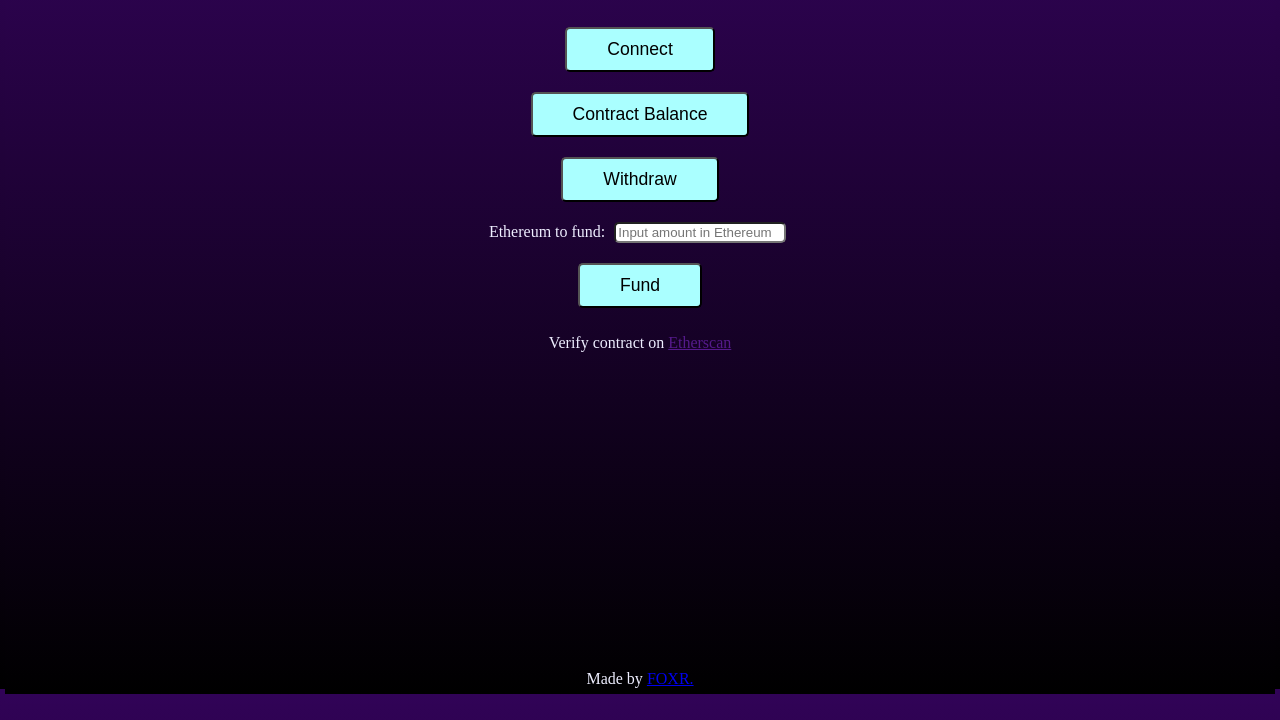
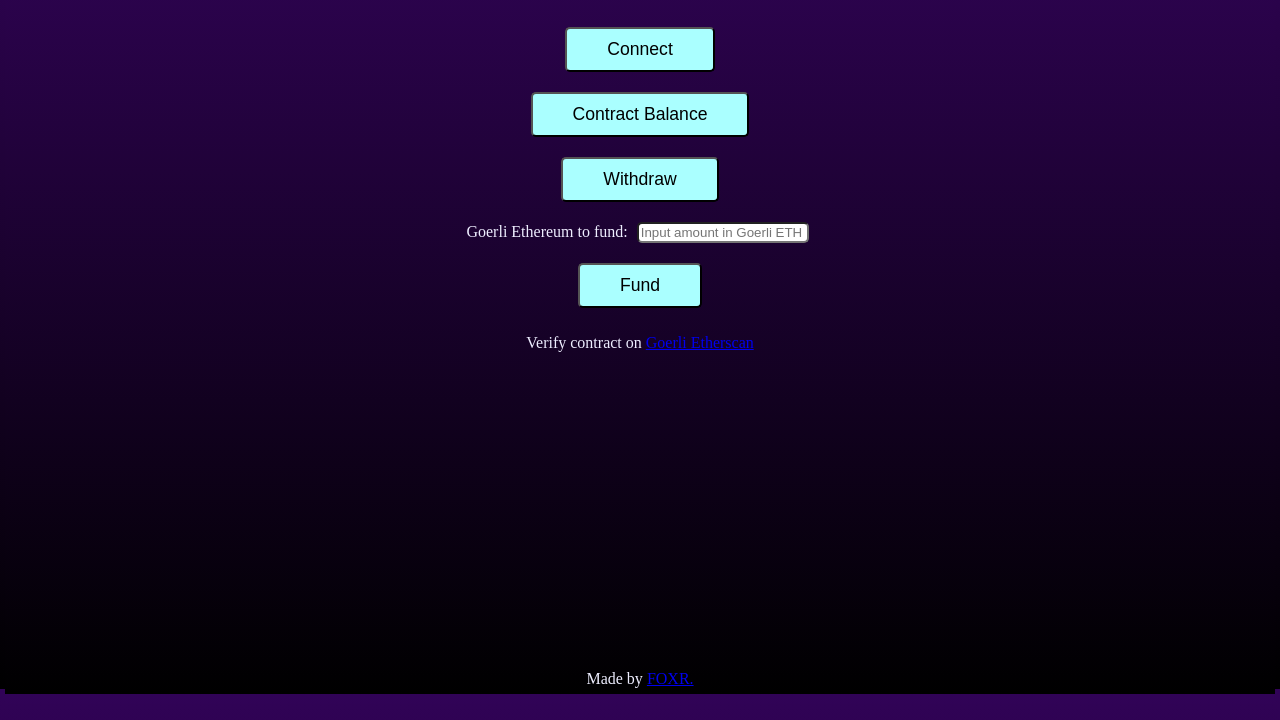
Before and after one commit to fox-backup/html-fund-me, a website with bundled scripts: page index.html in a window 1280 px wide. Shown: the part 111-831 px from the top of the page. Built offline with nearby package versions, Linux system fonts and the light colour scheme.

Commit message:
Fix network naming

```diff
--- a/index.html
+++ b/index.html
@@ -17,13 +17,13 @@
             <button class="contract-buttons" id="getBalanceButton">Contract Balance</button>
             <button class="contract-buttons" id="withdrawButton">Withdraw</button>
             <div class="input-label">
-                <label for="eth-amount">Ethereum to fund:</label>
-                <input type="text" placeholder="Input amount in Ethereum" id="eth-amount" name="eth-amount" class="eth-amount">
+                <label for="eth-amount">Goerli Ethereum to fund:</label>
+                <input type="text" placeholder="Input amount in Goerli ETH" id="eth-amount" name="eth-amount" class="eth-amount">
             </div>
             <button id="fundButton" class="contract-buttons">Fund</button>
         </div>
 
-        <p>Verify contract on <a href="">Etherscan</a></p>
+        <p>Verify contract on <a target="_blank" href="https://goerli.etherscan.io/address/0x852e0e76BFf546Bff93C2E9cd7c564455B1ba787#code">Goerli Etherscan</a></p>
 
     </div>
 
```
